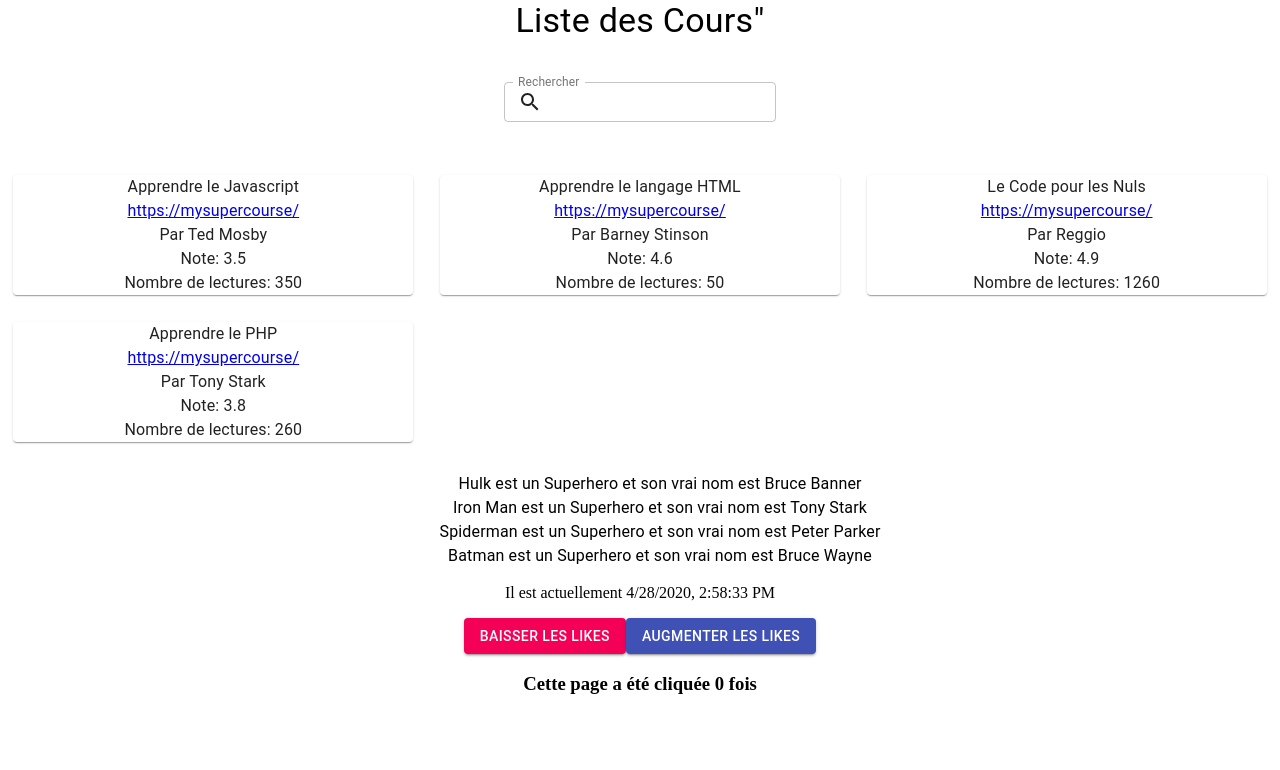
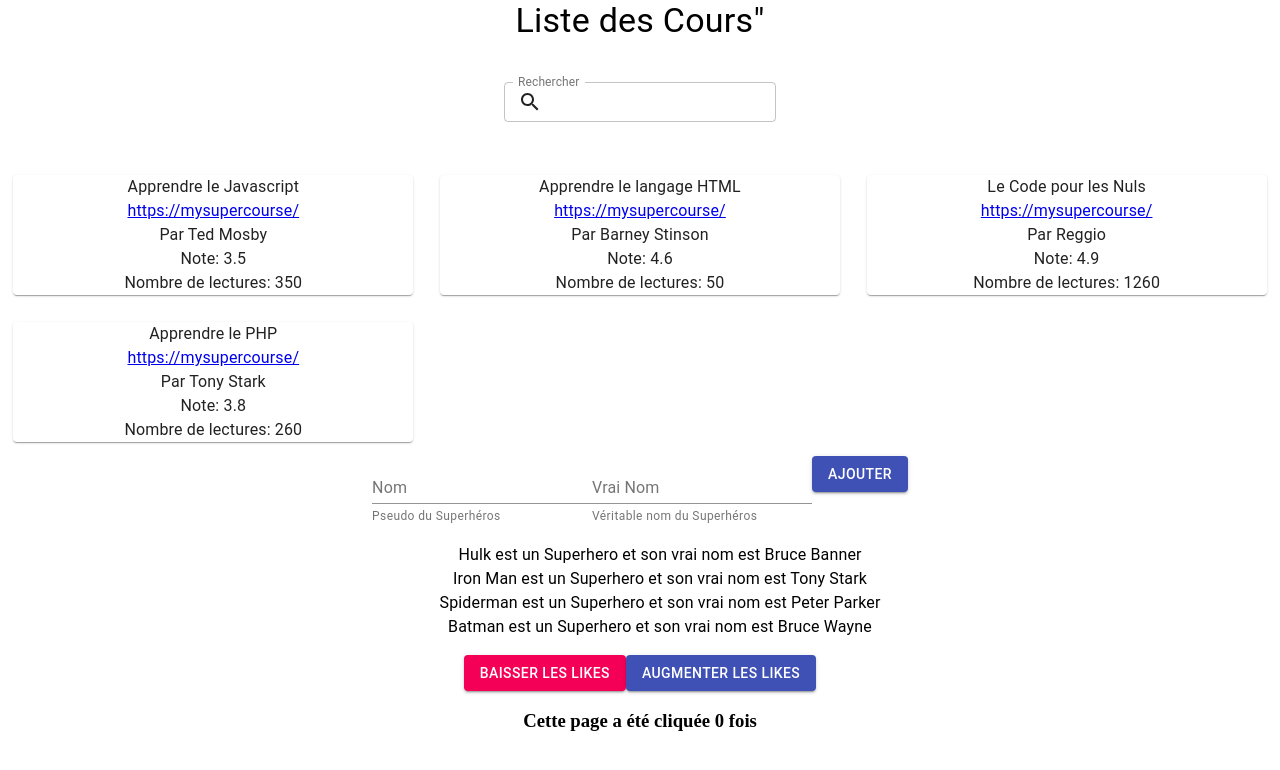
Before and after one commit to Graphandco/courses-list, a React (Create React App) app: page / in a window 1280 px wide. Shown: the top 770 px of the page. Built offline with nearby package versions, Linux system fonts and the light colour scheme.

Commit message:
Add Superhero in state with form submit

```diff
--- a/src/App.js
+++ b/src/App.js
@@ -7,6 +7,11 @@ import './App.css';
 import Grid from '@material-ui/core/Grid';
 import Typography from '@material-ui/core/Typography';
 import Box from '@material-ui/core/Box';
+import FormControl from '@material-ui/core/FormControl';
+import FormHelperText from '@material-ui/core/FormHelperText';
+import Input from '@material-ui/core/Input';
+import InputLabel from '@material-ui/core/InputLabel';
+import Button from '@material-ui/core/Button';
 import TextField from '@material-ui/core/TextField';
 import SearchIcon from '@material-ui/icons/Search';
 
@@ -52,7 +57,9 @@ const courses = [
         language: ['css', 'php'],
     },
 ];
-const superheros = [
+
+const App = () => {
+    const [superheros, setSuperHeros] = useState([
         {
             id: 1,
             name: 'Hulk',
@@ -73,9 +80,8 @@ const superheros = [
             name: 'Batman',
             realname: 'Bruce Wayne',
         },
-];
+    ]);
 
-const App = () => {
     const [searchText, setSearchText] = useState('');
     //const [$variable, $function] = empty state('');
 
@@ -91,14 +97,51 @@ const App = () => {
         );
     });
 
-    const [theTime, setTheTime] = useState(new Date().toLocaleString());
-    setTimeout(() => {
-        setTheTime(new Date().toLocaleString());
-    }, 1000);
+    // const [theTime, setTheTime] = useState(new Date().toLocaleString());
+    // setTimeout(() => {
+    //     setTheTime(new Date().toLocaleString());
+    // }, 1000);
 
     // const filteredCoursesByLanguage = courses.filter((course) => {
     //     return course.language.includes(searchText);
     // });
+
+    const AddHeroForm = (props) => {
+        const [name, setName] = useState();
+        const [realname, setRealName] = useState();
+
+        const heroSubmit = (e) => {
+            e.preventDefault();
+            props.setSuperHeros((previous) =>
+                previous.concat({
+                    name,
+                    realname,
+                    id: Date.now(),
+                })
+            );
+        };
+        return (
+            <form onSubmit={heroSubmit}>
+                <FormControl onChange={(e) => setName(e.target.value)}>
+                    <InputLabel htmlFor='my-input'>Nom</InputLabel>
+                    <Input id='input1' aria-describedby='my-helper-text' />
+                    <FormHelperText id='my-helper-text'>
+                        Pseudo du Superhéros
+                    </FormHelperText>
+                </FormControl>
+                <FormControl onChange={(e) => setRealName(e.target.value)}>
+                    <InputLabel htmlFor='my-input'>Vrai Nom</InputLabel>
+                    <Input id='input2' aria-describedby='my-helper-text' />
+                    <FormHelperText id='my-helper-text'>
+                        Véritable nom du Superhéros
+                    </FormHelperText>
+                </FormControl>
+                <Button variant='contained' color='primary' type='submit'>
+                    Ajouter
+                </Button>
+            </form>
+        );
+    };
 
     return (
         <div className='App'>
@@ -127,6 +170,9 @@ const App = () => {
             <Grid container direction='row' alignItems='stretch'>
                 <CoursesList courses={filteredCourses} />
             </Grid>
+
+            <AddHeroForm setSuperHeros={setSuperHeros} />
+
             {/* //SuperHero List */}
             <ul className='superhero-list'>
                 <Typography>
@@ -142,7 +188,7 @@ const App = () => {
                 </Typography>
             </ul>
 
-            <p>Il est actuellement {theTime}</p>
+            {/* <p>Il est actuellement {theTime}</p> */}
 
             <LikeArea />
         </div>
```
Lines whose indentation alone changed are shown as unchanged.
